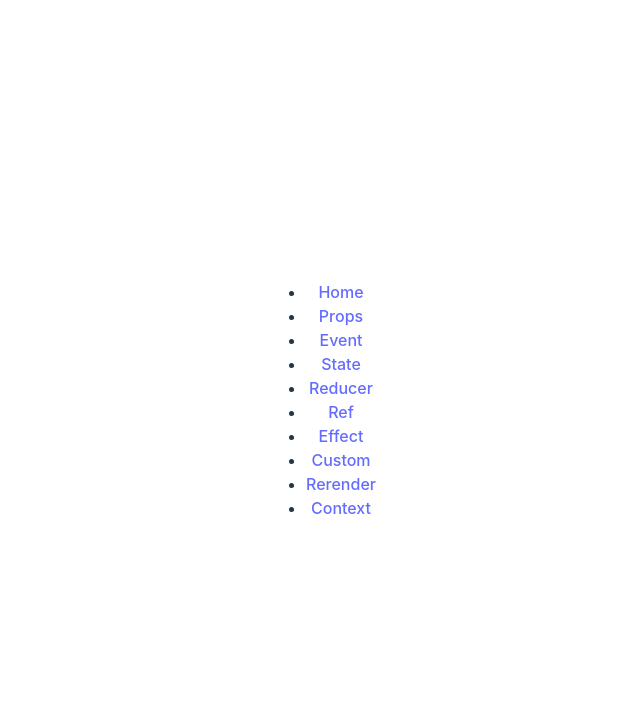
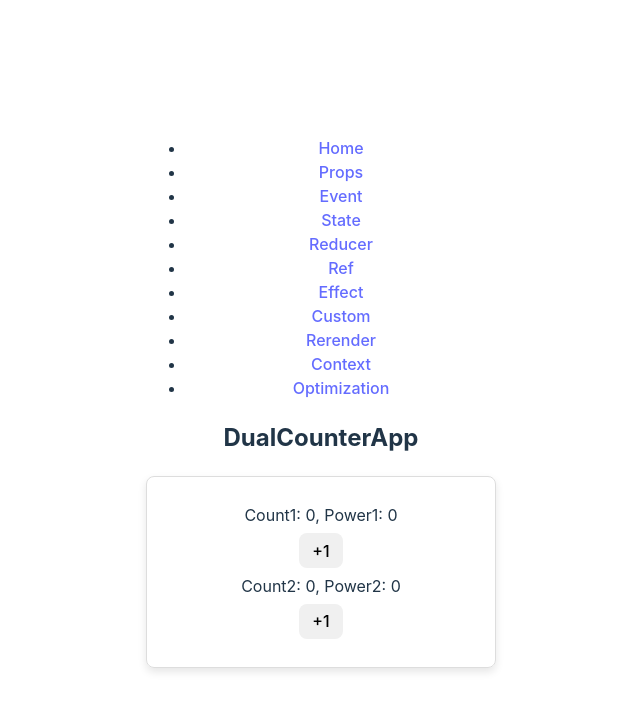
Before and after one commit to kchanj/Hello-React, a React (Vite) app in the folder xdev/: page /optimization in a window 1280 px wide. Shown: the top 710 px of the page, without its empty margins (319-959 px from the left). Built offline with nearby package versions, Linux system fonts and the light colour scheme.

Commit message:
Update xdev - Add optimization

```diff
--- a/xdev/src/App.jsx
+++ b/xdev/src/App.jsx
@@ -10,6 +10,7 @@ import EffectPage from './components/EffectPage'
 import CustomPage from './components/CustomPage'
 import RerenderPage from './components/RerenderPage'
 import ContextPage from './components/ContextPage'
+import OptimizationPage from './components/OptimizationPage'
 import './App.css'
 
 function App() {
@@ -27,6 +28,7 @@ function App() {
                     <Route path='/custom' element={<CustomPage />} />
                     <Route path='/rerender' element={<RerenderPage />} />
                     <Route path='/context' element={<ContextPage />} />
+                    <Route path='/optimization' element={<OptimizationPage />} />
                 </Routes>
             </Layout>
         </BrowserRouter>
--- a/xdev/src/components/Layout.jsx
+++ b/xdev/src/components/Layout.jsx
@@ -14,6 +14,7 @@ const Layout = ({children}) => {
                 <li><Link to="/custom">Custom</Link></li>
                 <li><Link to="/rerender">Rerender</Link></li>
                 <li><Link to="/context">Context</Link></li>
+                <li><Link to="/optimization">Optimization</Link></li>
             </ul>
             {children}
         </div>
--- /dev/null
+++ b/xdev/src/components/OptimizationPage.jsx
@@ -0,0 +1,9 @@
+import OptimizationApp from "./optimization/OptimizationApp";
+
+const OptimizationPage = () => {
+    return (
+        <OptimizationApp />
+    )
+}
+
+export default OptimizationPage;
--- /dev/null
+++ b/xdev/src/components/optimization/DualCounter.jsx
@@ -0,0 +1,36 @@
+import { useMemo, useState } from 'react';
+import styles from '../../Card.module.css'
+
+const DualCounter = () => {
+
+    const [count1, setCount1] = useState(0);
+    const [count2, setCount2] = useState(0);
+
+    const handleCount1 = () => {
+        setCount1(count => count + 1);
+        console.log(`[DualCounter] handleCount1`);
+    }
+
+    const handleCount2 = () => {
+        setCount2(count => count + 1);
+        console.log(`[DualCounter] handleCount2`);
+    }
+
+    const powerCount1 = (count1 * 3);
+
+    const powerCount2 = () => (count2 * 3);
+
+    console.log(`[DualCounter] render`);
+
+    return (
+        <div className={styles.card}>
+            <p>Count1: {count1}, Power1: {powerCount1}</p>
+            <button onClick={handleCount1}>+1</button>
+
+            <p>Count2: {count2}, Power2: {powerCount2()}</p>
+            <button onClick={handleCount2}>+1</button>
+        </div>
+    )
+}
+
+export default DualCounter;
--- /dev/null
+++ b/xdev/src/components/optimization/DualCounterApp.jsx
@@ -0,0 +1,11 @@
+import DualCounter from "./DualCounter";
+
+const DualCounterApp = () => {
+    return (
+        <>
+            <DualCounter />
+        </>
+    )
+}
+
+export default DualCounterApp;
--- /dev/null
+++ b/xdev/src/components/optimization/OptimizationApp.jsx
@@ -0,0 +1,12 @@
+import DualCounterApp from "./DualCounterApp";
+
+const OptimizationApp = () => {
+    return (
+        <>
+            <h2>DualCounterApp</h2>
+            <DualCounterApp />
+        </>
+    )
+}
+
+export default OptimizationApp;
```
